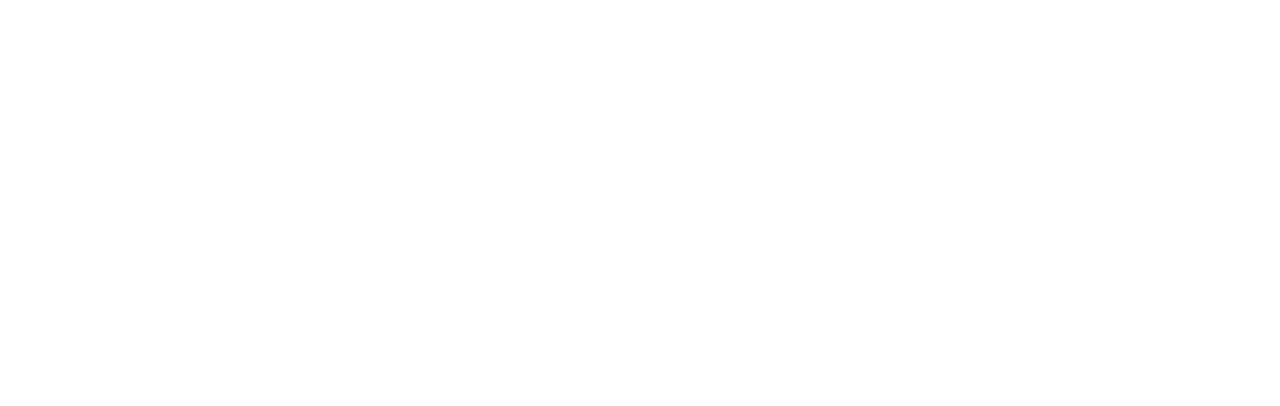
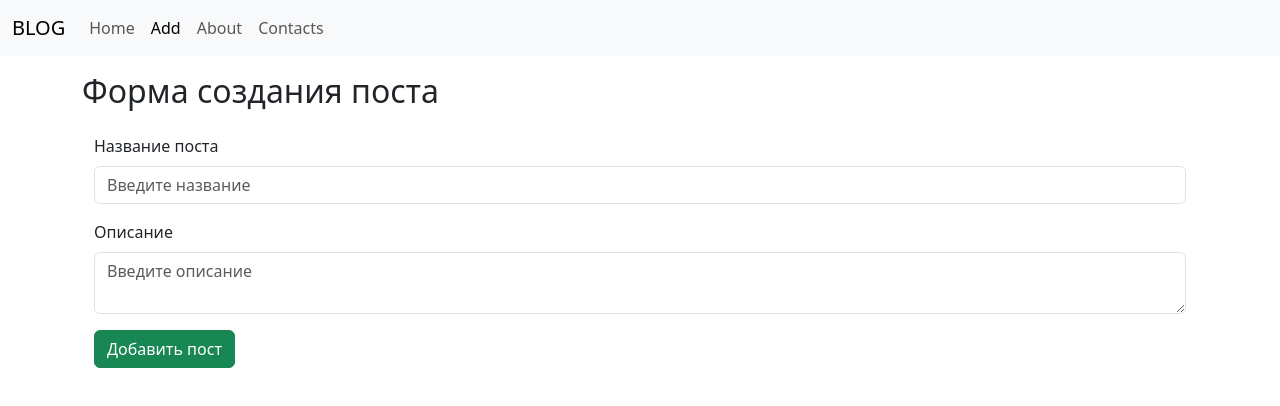
Before and after one commit to Muss999/homeWork-63, a React (Vite) app: page /add-post in a window 1280 px wide. Shown: the top 406 px of the page. Built offline with nearby package versions, Linux system fonts and the light colour scheme.

Commit message:
added addForm, navigating(routing)

```diff
--- a/src/App.tsx
+++ b/src/App.tsx
@@ -1,7 +1,27 @@
+import { Route, Routes } from "react-router-dom";
 import "./App.css";
+import Navbar from "./components/Navbar/Navbar";
+import Home from "./components/Home/Home";
+import About from "./components/About/About";
+import Contacts from "./components/Contacts/Contacts";
+import AddForm from "./components/AddForm/AddForm";
 
 const App = () => {
-    return <></>;
+    return (
+        <>
+            <Navbar />
+            <div className="container">
+                <Routes>
+                    {["/", "/posts"].map((path) => (
+                        <Route path={path} element={<Home />} />
+                    ))}
+                    <Route path="/add-post" element={<AddForm />} />
+                    <Route path="/about" element={<About />} />
+                    <Route path="/contacts" element={<Contacts />} />
+                </Routes>
+            </div>
+        </>
+    );
 };
 
 export default App;
--- /dev/null
+++ b/src/axiosApi.ts
@@ -0,0 +1,8 @@
+import axios from "axios";
+
+const axiosApi = axios.create({
+    baseURL:
+        "https://musulmankulfirstapi-default-rtdb.europe-west1.firebasedatabase.app/",
+});
+
+export default axiosApi;
--- /dev/null
+++ b/src/components/About/About.tsx
@@ -0,0 +1,13 @@
+const About = () => {
+    return (
+        <div>
+            Lorem ipsum dolor sit, amet consectetur adipisicing elit. Possimus
+            odio suscipit asperiores eos. Aliquid aspernatur reprehenderit
+            excepturi. Temporibus quibusdam neque corrupti, eum dolorum magnam
+            deleniti quam, doloremque, maxime exercitationem dolore id
+            architecto aliquid sed asperiores sequi. Facilis maxime iusto qui?
+        </div>
+    );
+};
+
+export default About;
--- /dev/null
+++ b/src/components/AddForm/AddForm.tsx
@@ -0,0 +1,84 @@
+import { useState } from "react";
+import type { TypeAddPost } from "../../helpers/types";
+import axiosApi from "../../axiosApi";
+import { useNavigate } from "react-router-dom";
+
+const AddForm = () => {
+    const navigate = useNavigate();
+
+    const [addPost, setAddPost] = useState<TypeAddPost>({
+        name: "",
+        description: "",
+        date: "",
+    });
+
+    const handleSubmit = async (e: React.FormEvent) => {
+        e.preventDefault();
+
+        const newPost = {
+            name: addPost.name.trim(),
+            description: addPost.description.trim(),
+            date: new Date().toISOString(),
+        };
+
+        if (newPost.name.length === 0 || newPost.description.length === 0) {
+            alert("Some inputs are empty");
+            return;
+        }
+
+        try {
+            await axiosApi.post("/posts.json", newPost);
+        } finally {
+            navigate("/");
+        }
+    };
+
+    return (
+        <>
+            <h2>Форма создания поста</h2>
+            <form className="container mt-4" onSubmit={handleSubmit}>
+                <div className="mb-3">
+                    <label htmlFor="postTitle" className="form-label">
+                        Название поста
+                    </label>
+                    <input
+                        type="text"
+                        className="form-control"
+                        id="postTitle"
+                        placeholder="Введите название"
+                        value={addPost.name}
+                        onChange={(e) =>
+                            setAddPost({ ...addPost, name: e.target.value })
+                        }
+                        required
+                    />
+                </div>
+
+                <div className="mb-3">
+                    <label htmlFor="postDescription" className="form-label">
+                        Описание
+                    </label>
+                    <textarea
+                        className="form-control"
+                        id="postDescription"
+                        placeholder="Введите описание"
+                        value={addPost.description}
+                        onChange={(e) =>
+                            setAddPost({
+                                ...addPost,
+                                description: e.target.value,
+                            })
+                        }
+                        required
+                    ></textarea>
+                </div>
+
+                <button type="submit" className="btn btn-success">
+                    Добавить пост
+                </button>
+            </form>
+        </>
+    );
+};
+
+export default AddForm;
--- /dev/null
+++ b/src/components/Contacts/Contacts.tsx
@@ -0,0 +1,5 @@
+const Contacts = () => {
+    return <div>Contacts</div>;
+};
+
+export default Contacts;
--- /dev/null
+++ b/src/components/Home/Home.tsx
@@ -0,0 +1,5 @@
+const Home = () => {
+    return <div>Home</div>;
+};
+
+export default Home;
--- /dev/null
+++ b/src/components/Navbar/Navbar.css
@@ -0,0 +1,3 @@
+.active {
+    text-decoration: underline;
+}
--- /dev/null
+++ b/src/components/Navbar/Navbar.tsx
@@ -0,0 +1,43 @@
+import { Link, NavLink } from "react-router-dom";
+import "./Navbar.css";
+
+const Navbar = () => {
+    return (
+        <nav className="navbar navbar-expand-lg bg-body-tertiary mb-3">
+            <div className="container-fluid">
+                <Link to={"/"} className="navbar-brand">
+                    BLOG
+                </Link>
+                <button
+                    className="navbar-toggler"
+                    type="button"
+                    data-bs-toggle="collapse"
+                    data-bs-target="#navbarNav"
+                    aria-controls="navbarNav"
+                    aria-expanded="false"
+                    aria-label="Toggle navigation"
+                >
+                    <span className="navbar-toggler-icon"></span>
+                </button>
+                <div className="collapse navbar-collapse" id="navbarNav">
+                    <ul className="navbar-nav">
+                        <NavLink to={"/"} className="nav-link">
+                            Home
+                        </NavLink>
+                        <NavLink to={"/add-post"} className="nav-link">
+                            Add
+                        </NavLink>
+                        <NavLink to={"/about"} className="nav-link">
+                            About
+                        </NavLink>
+                        <NavLink to={"/contacts"} className="nav-link">
+                            Contacts
+                        </NavLink>
+                    </ul>
+                </div>
+            </div>
+        </nav>
+    );
+};
+
+export default Navbar;
--- /dev/null
+++ b/src/helpers/types.d.ts
@@ -0,0 +1,5 @@
+export interface TypeAddPost {
+    name: string;
+    date: string;
+    description: string;
+}
--- a/src/index.css
+++ b/src/index.css
@@ -1,5 +1,4 @@
 body {
     margin: 0;
     box-sizing: border-box;
-    background-color: #fff;
 }
--- a/src/main.tsx
+++ b/src/main.tsx
@@ -1,7 +1,9 @@
+import "./index.css";
 import { createRoot } from "react-dom/client";
-import "./index.css";
 import App from "./App.tsx";
 import { BrowserRouter } from "react-router-dom";
+import "bootstrap/dist/css/bootstrap.min.css";
+import "bootstrap/dist/js/bootstrap.min.js";
 
 createRoot(document.getElementById("root")!).render(
     <BrowserRouter>
```
